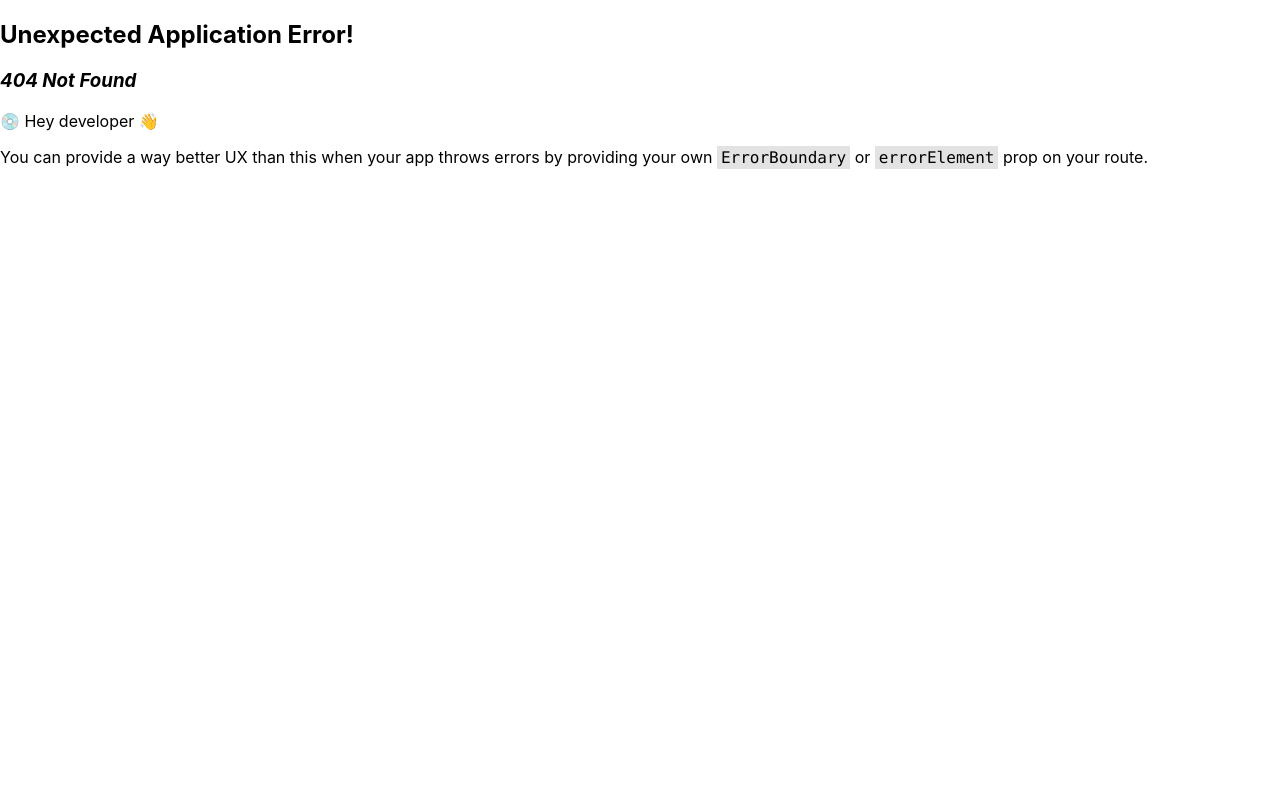
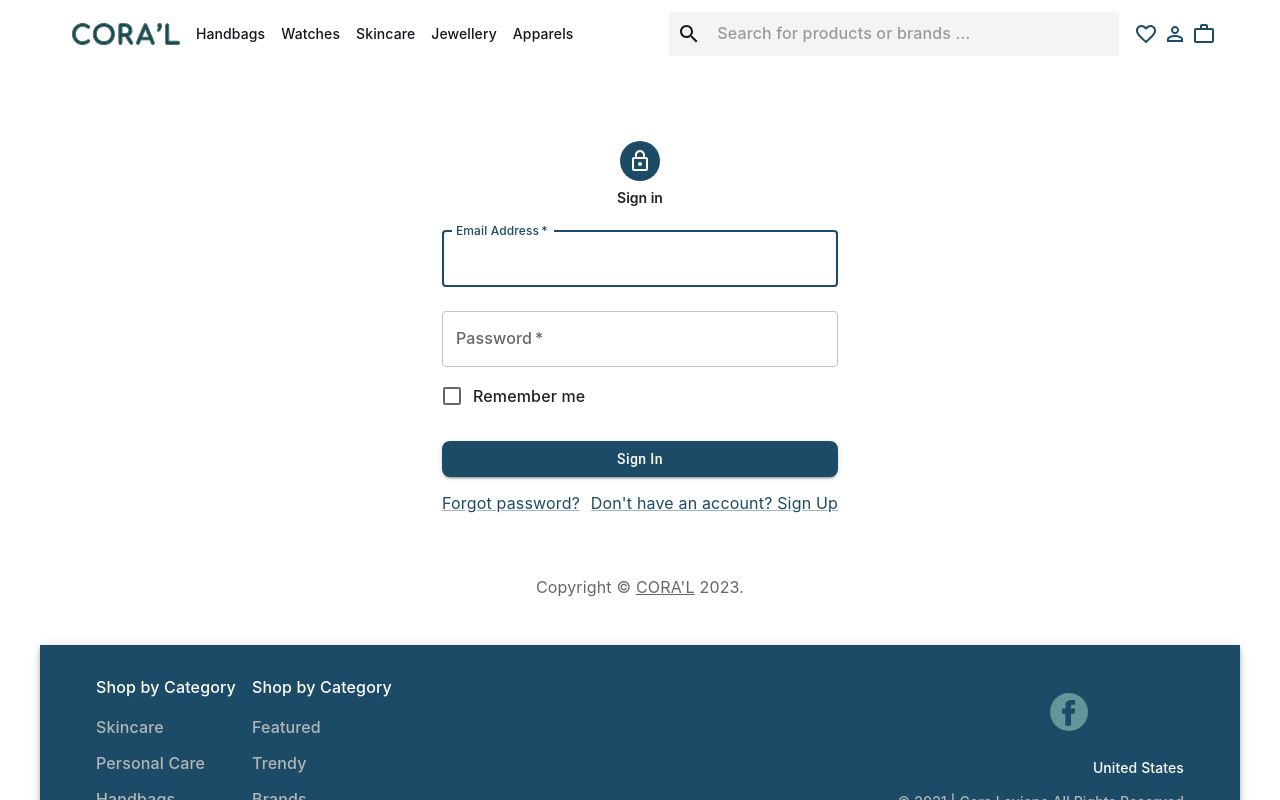
Before and after one commit to JSD-0923/frontend-final-2, a React (Create React App) app: page /sign-in in a window 1280 px wide. Before the commit this address had no page. Shown: the top 800 px of the page. Built offline with nearby package versions, Linux system fonts and the light colour scheme; some icons are missing.

Commit message:
Create sign in page

```diff
--- a/src/components/Header/Header.js
+++ b/src/components/Header/Header.js
@@ -16,6 +16,8 @@
 import { SearchBox } from '../SearchBox/SearchBox';
 import SearchIcon from '@mui/icons-material/Search';
 import AddBoxOutlinedIcon from '@mui/icons-material/AddBoxOutlined';
+import {ReactComponent as CoralLogo} from "../../assets/icons/coral-logo.svg";
+import {useNavigate} from "react-router-dom";
 
 
 const pages = ['Handbags', 'Watches', 'Skincare', 'Jewellery', 'Apparels'];
@@ -23,6 +25,8 @@
 const Header = () => {
   const [anchorElNav, setAnchorElNav] = React.useState(null);
   const [anchorElUser, setAnchorElUser] = React.useState(null);
+
+  const navigate = useNavigate()
 
   const handleOpenNavMenu = (event) => {
     setAnchorElNav(event.currentTarget);
@@ -43,21 +47,15 @@
     <AppBar position="static" sx={{ backgroundColor: '#ffffff', boxShadow: 'none' }} >
       <Container maxWidth="xl">
         <Toolbar disableGutters>
-          <Typography
-            variant="h6"
-            noWrap
-            component="a"
-            href="#app-bar-with-responsive-menu"
+          <IconButton
+          onClick={() => navigate('/')}
           sx={{
-              mr: 2,
             display: { xs: 'none', md: 'flex' },
-              fontWeight: 700,
-              color: 'primary.main',
-              textDecoration: 'none',
           }}
           >
-            CORA'L
-          </Typography>
+            <CoralLogo />
+          </IconButton>
+
 
           <Box sx={{ flexGrow: 1, display: { xs: 'flex', md: 'none' } }}>
             <IconButton
@@ -95,12 +93,13 @@
                 </MenuItem>
               ))}
             </Menu>
-          </Box>
+            <IconButton
+            onClick={() => navigate('/')}
+            >
               <Typography
                   variant="h3"
                   noWrap
                   component="a"
-            href="#app-bar-with-responsive-menu"
                   sx={{
                     mr: 2,
                     display: { xs: 'flex', md: 'none' },
@@ -113,6 +112,9 @@
               >
                 Home
               </Typography>
+            </IconButton>
+          </Box>
+
           <Box sx={{ flexGrow: 1, display: { xs: 'none', md: 'flex' } }}>
             {pages.map((page) => (
               <Button
@@ -134,9 +136,10 @@
               <FavoriteBorderIcon />
             </IconButton>
 
-            <IconButton onClick={handleOpenUserMenu} sx={{ p: 0, mr: '5px', color: 'primary.main', }}>
+            <IconButton onClick={()=> navigate('/sign-in')} sx={{ p: 0, mr: '5px', color: 'primary.main', }}>
               <PersonOutlineIcon />
             </IconButton>
+
 
             <IconButton onClick={handleOpenUserMenu} sx={{ p: 0, color: 'primary.main', }}>
               <WorkOutlineIcon />
--- a/src/layouts/Layout.js
+++ b/src/layouts/Layout.js
@@ -9,10 +9,11 @@
     return (
         <div>
 
-            <Header/>
-
-            <Outlet />
-            <Footer/>
+           <Container disableGutters>
+               <Header/>
+               <Outlet />
+               <Footer/>
+           </Container>
 
         </div>
     )
--- /dev/null
+++ b/src/pages/SignIn.js
@@ -0,0 +1,107 @@
+import * as React from 'react';
+import Avatar from '@mui/material/Avatar';
+import Button from '@mui/material/Button';
+import CssBaseline from '@mui/material/CssBaseline';
+import TextField from '@mui/material/TextField';
+import FormControlLabel from '@mui/material/FormControlLabel';
+import Checkbox from '@mui/material/Checkbox';
+import Link from '@mui/material/Link';
+import Grid from '@mui/material/Grid';
+import Box from '@mui/material/Box';
+import LockOutlinedIcon from '@mui/icons-material/LockOutlined';
+import Typography from '@mui/material/Typography';
+import Container from '@mui/material/Container';
+
+function Copyright(props) {
+    return (
+        <Typography variant="body2" color="text.secondary" align="center" {...props}>
+            {'Copyright © '}
+            <Link color="inherit" href="/">
+                CORA'L
+            </Link>{' '}
+            {new Date().getFullYear()}
+            {'.'}
+        </Typography>
+    );
+}
+
+export default function SignInPage() {
+    const handleSubmit = (event) => {
+        event.preventDefault();
+        const data = new FormData(event.currentTarget);
+        console.log({
+            email: data.get('email'),
+            password: data.get('password'),
+        });
+    };
+
+    return (
+
+            <Container component="main" maxWidth="xs">
+                <CssBaseline />
+                <Box
+                    sx={{
+                        marginTop: 8,
+                        display: 'flex',
+                        flexDirection: 'column',
+                        alignItems: 'center',
+                    }}
+                >
+                    <Avatar sx={{ m: 1, backgroundColor: 'primary.main' }}>
+                        <LockOutlinedIcon />
+                    </Avatar>
+                    <Typography component="h1" variant="h5">
+                        Sign in
+                    </Typography>
+                    <Box component="form" onSubmit={handleSubmit} noValidate sx={{ mt: 1 }}>
+                        <TextField
+                            margin="normal"
+                            required
+                            fullWidth
+                            id="email"
+                            label="Email Address"
+                            name="email"
+                            autoComplete="email"
+                            autoFocus
+                        />
+                        <TextField
+                            margin="normal"
+                            required
+                            fullWidth
+                            name="password"
+                            label="Password"
+                            type="password"
+                            id="password"
+                            autoComplete="current-password"
+                        />
+                        <FormControlLabel
+                            control={<Checkbox value="remember" color="primary" />}
+                            label="Remember me"
+                        />
+                        <Button
+                            type="submit"
+                            fullWidth
+                            variant="contained"
+                            sx={{ mt: 3, mb: 2 }}
+                        >
+                            Sign In
+                        </Button>
+                        <Grid container>
+                            <Grid item xs>
+                                <Link href="#" variant="body2">
+                                    Forgot password?
+                                </Link>
+                            </Grid>
+                            <Grid item>
+                                <Link href="/" variant="body2">
+                                    {"Don't have an account? Sign Up"}
+                                </Link>
+                            </Grid>
+                        </Grid>
+                    </Box>
+                </Box>
+                <Copyright sx={{ mt: 8, mb: 4 }} />
+            </Container>
+
+    );
+}
--- a/src/routers/router.js
+++ b/src/routers/router.js
@@ -10,6 +10,7 @@
 import MyOrdersPage from "../pages/MyOrdersPage";
 import OrderDetailsPage from "../pages/OrderDetailsPage";
 import AboutPage from "../pages/AboutPage";
+import SignInPage from "../pages/SignIn";
 
 export const router = createBrowserRouter([
     {
@@ -56,6 +57,11 @@
                 path: "/about",
                 element: <AboutPage />,
             },
+            {
+                path: "/sign-in",
+                element: <SignInPage />,
+            },
+
 
         ]
     }
```
Also changed, not shown: src/assets/icons/coral-logo.svg (added). Lines whose indentation alone changed are shown as unchanged.
